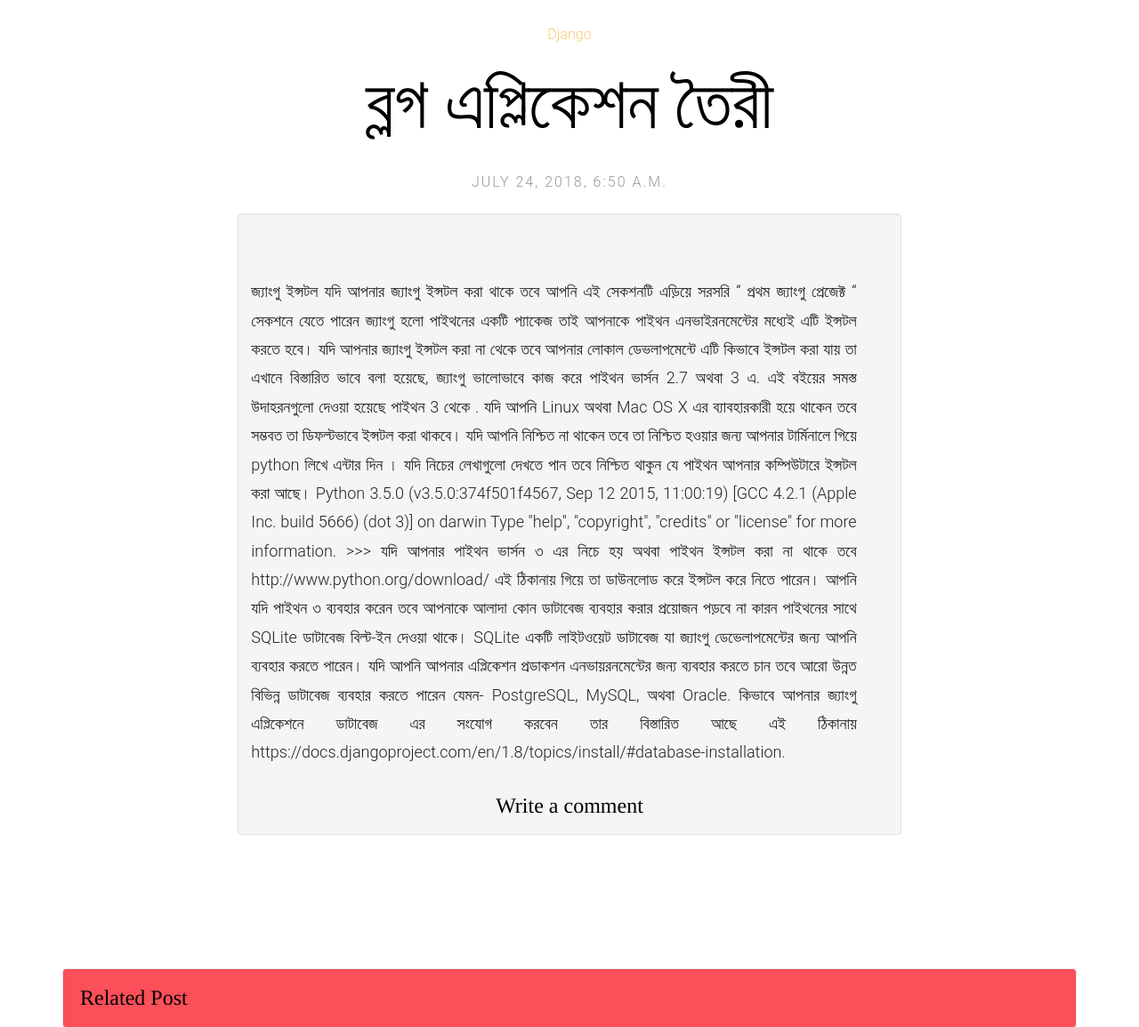
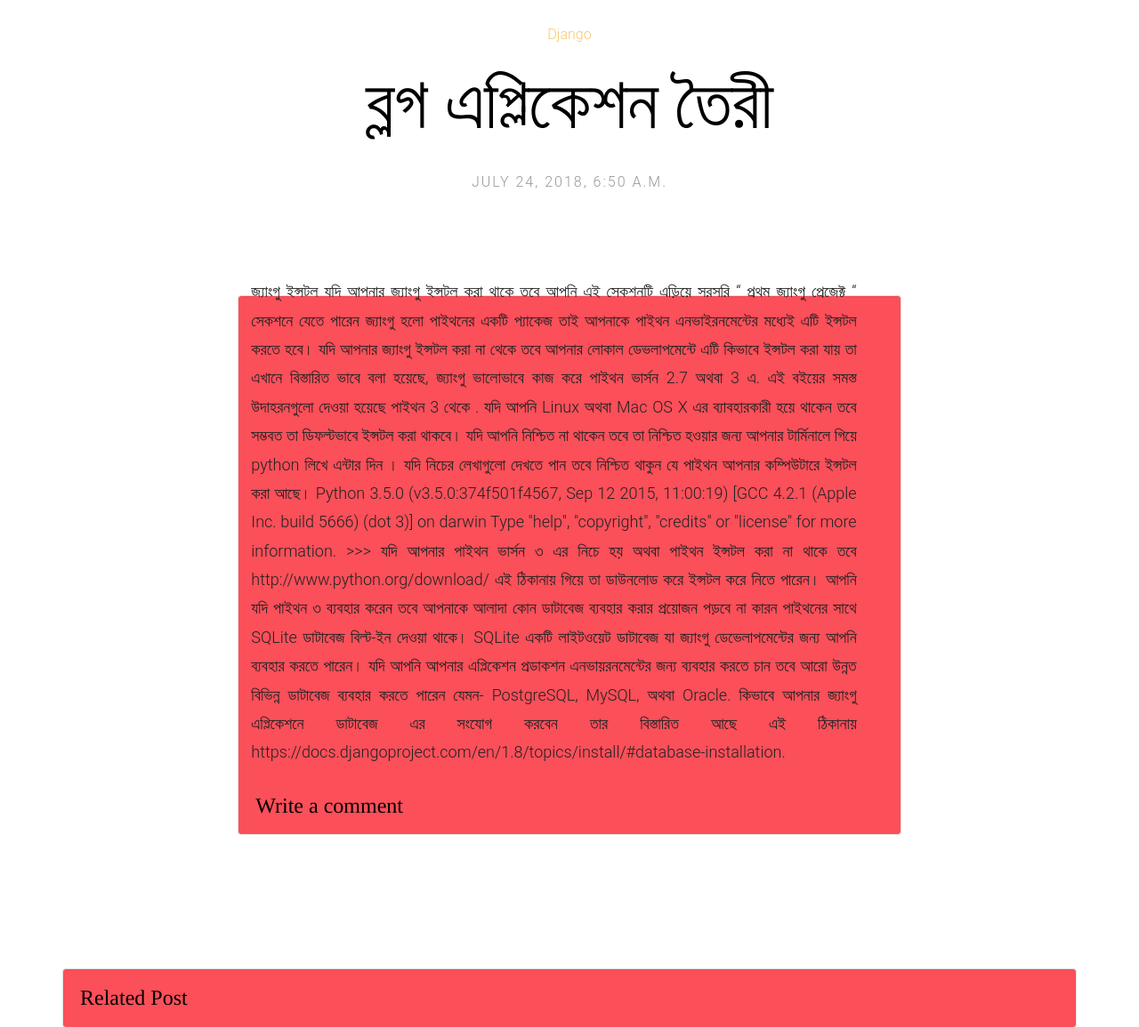
Before and after one commit to nabirhossain/NobinBlog, a Django app: page /detail/1 in a window 1280 px wide. Shown: the part 983-2138 px from the top of the page at 89% size. Run offline with Django 3.2, Linux system fonts and the light colour scheme; data comes from the database, SQL or seed files in the repository; some libraries are stand-ins or nearby versions; some web fonts are replaced.

Commit message:
facebook comment modified

```diff
--- a/blog/templates/post_detail.html
+++ b/blog/templates/post_detail.html
@@ -52,12 +52,10 @@
 						<div class="col-lg-12 cp-r animate-box">
                             <p style="text-align: justify">{{ post1.post_body|safe }}</p><!-- post মডেলে এর post এর  পুরো বডি  মানে  পোস্টের  বিস্তারিত নিয়ে এসেছি -->
 						</div>
-
+						<h3 class="well" style="background-color: #fb4f59">Write a comment</h3>
 					</div>
 
 				</div>
-
-				<h3 class="well">Write a comment</h3>
 				<div class="fb-comments" data-href="https://www.facebook.com/docs/plugin" data-numposts="5"></div>
 			</article>
 		</div>
```
